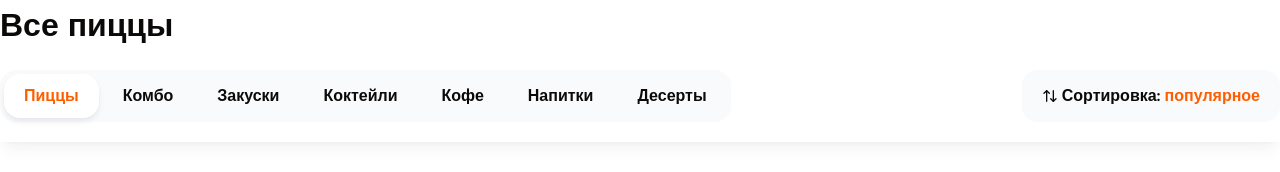
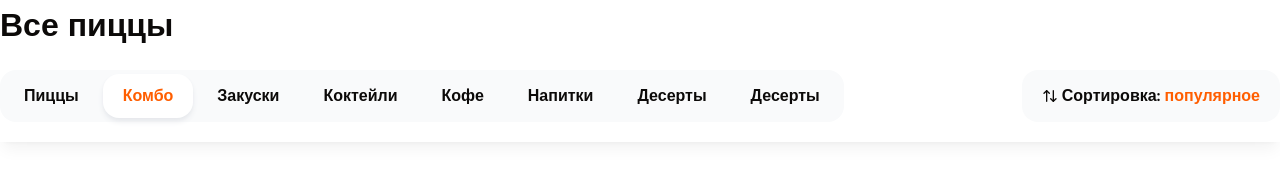
Before and after one commit to stepGT/this_nextjs_pizza, a Next.js app: page / in a window 1280 px wide. Shown: the part 147-319 px from the top of the page. Built offline with nearby package versions, Linux system fonts and the light colour scheme.

Commit message:
Added store category & Added hook useCategoryStore

```diff
--- a/src/app/page.tsx
+++ b/src/app/page.tsx
@@ -67,7 +67,7 @@
               />
 
               <ProductsGroupList
-                title="Завтрак"
+                title="Комбо"
                 items={[
                   {
                     id: 1,
--- a/src/components/shared/categories.tsx
+++ b/src/components/shared/categories.tsx
@@ -1,33 +1,37 @@
+'use client';
+
 import { cn } from '@/lib/utils';
 import React from 'react';
+import { useCategoryStore } from '../../../store/category';
 
 interface Props {
   className?: string;
 }
 
 const categories = [
-  'Пиццы',
-  'Комбо',
-  'Закуски',
-  'Коктейли',
-  'Кофе',
-  'Напитки',
-  'Десерты',
+  { id: 1, name: 'Пиццы' },
+  { id: 2, name: 'Комбо' },
+  { id: 3, name: 'Закуски' },
+  { id: 4, name: 'Коктейли' },
+  { id: 5, name: 'Кофе' },
+  { id: 6, name: 'Напитки' },
+  { id: 7, name: 'Десерты' },
+  { id: 8, name: 'Десерты' },
 ];
-const categoryActiveId = 0;
 
 export const Categories: React.FC<Props> = ({ className }) => {
+  const categoryActiveID = useCategoryStore((state) => state.activeId);
   return (
     <div className={cn('inline-flex gap-1 bg-gray-50 p-1 rounded-2xl', className)}>
-      {categories.map((cat, index) => (
+      {categories.map(({ name, id }, index) => (
         <a
           className={cn(
             'flex items-center font-bold h-11 rounded-2xl px-5',
-            categoryActiveId === index && 'bg-white shadow-md shadow-gray-200 text-primary',
+            categoryActiveID === id && 'bg-white shadow-md shadow-gray-200 text-primary',
           )}
-          href={`/#${cat}`}
+          href={`/#${name}`}
           key={index}>
-          <button>{cat}</button>
+          <button>{name}</button>
         </a>
       ))}
     </div>
--- a/src/components/shared/products-group-list.tsx
+++ b/src/components/shared/products-group-list.tsx
@@ -5,6 +5,7 @@
 import { Title } from './title';
 import { cn } from '@/lib/utils';
 import { ProductCard } from './product-card';
+import { useCategoryStore } from '../../../store/category';
 
 interface Props {
   title: string;
@@ -21,13 +22,14 @@
   categoryID,
   className,
 }) => {
+  const setActiveCategoryId = useCategoryStore((state) => state.setActiveId);
   const intersectionRef = React.useRef(null);
   const intersection = useIntersection(intersectionRef, {
     threshold: 0.4,
   });
   React.useEffect(() => {
     if (intersection?.isIntersecting) {
-      console.log(title, categoryID)
+      setActiveCategoryId(categoryID);
     }
   }, [categoryID, intersection?.isIntersecting, title]);
   return (
--- /dev/null
+++ b/store/category.ts
@@ -0,0 +1,11 @@
+import { create } from 'zustand';
+
+interface State {
+  activeId: number;
+  setActiveId: (activeId: number) => void;
+}
+
+export const useCategoryStore = create<State>()((set) => ({
+  activeId: 1,
+  setActiveId: (activeId: number) => set({ activeId }),
+}));
```
